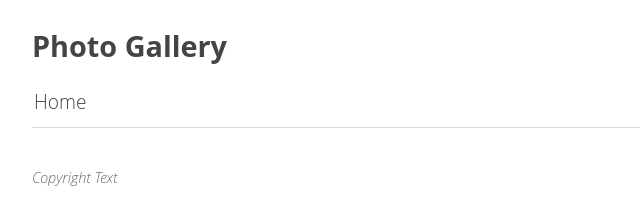
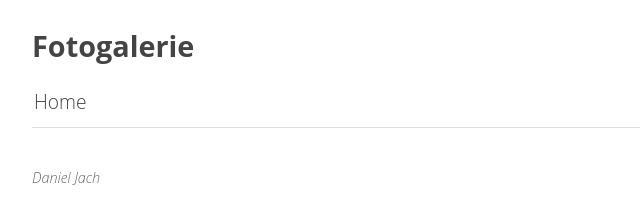
Before and after one commit to daniel-jach/gallery, a plain HTML site: page index.html in a window 1280 px wide. Shown: the whole page, without its empty margins (0-640 px from the left). Drawn offline with Linux system fonts and the light colour scheme.

Commit message:
Deploying to gh-pages from  @ 274a7806a2b04e86c5053f08dcba2c2005644b59 🚀

```diff
--- a/index.html
+++ b/index.html
@@ -4,7 +4,7 @@
   <head>
       <meta charset="utf-8" />
       <meta name="viewport" content="width=device-width, user-scalable=no" />
-      <title>Photo Gallery - Home</title>
+      <title>Fotogalerie - Home</title>
       <link rel="stylesheet" href="public/lightgallery/css/lightgallery.css" />
       <link rel="stylesheet" href="public/videojs/video-js.min.css" />
       <link rel="stylesheet" href="public/lightgallery/css/lg-exif.min.css" />
@@ -21,7 +21,7 @@
         Gallery title
       -->
       <header>
-        <h1><a href="index.html">Photo Gallery</a></h1>
+        <h1><a href="index.html">Fotogalerie</a></h1>
       </header>
 
       <!--
@@ -56,7 +56,7 @@
         Optional footer
       -->
       <footer>
-        <p>Copyright Text</p>
+        <p>Daniel Jach</p>
       </footer>
 
     </div>
```
